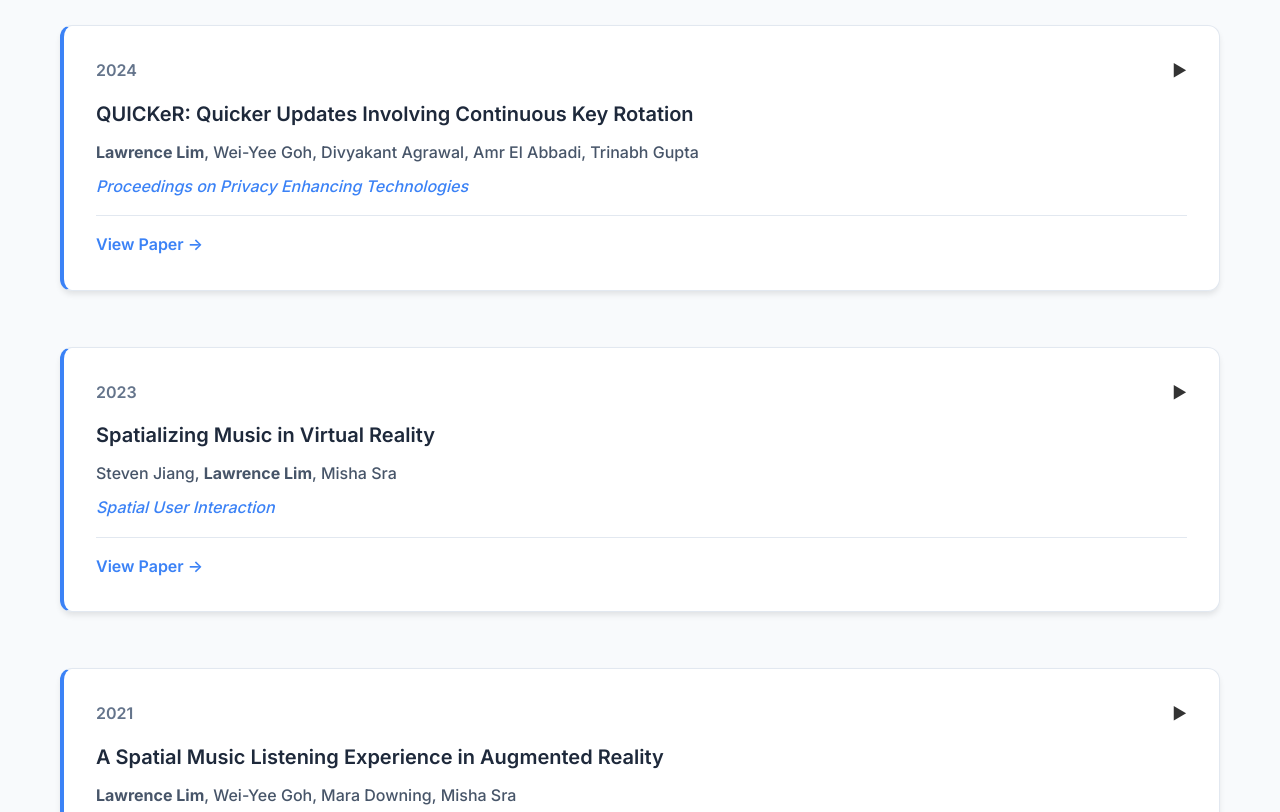
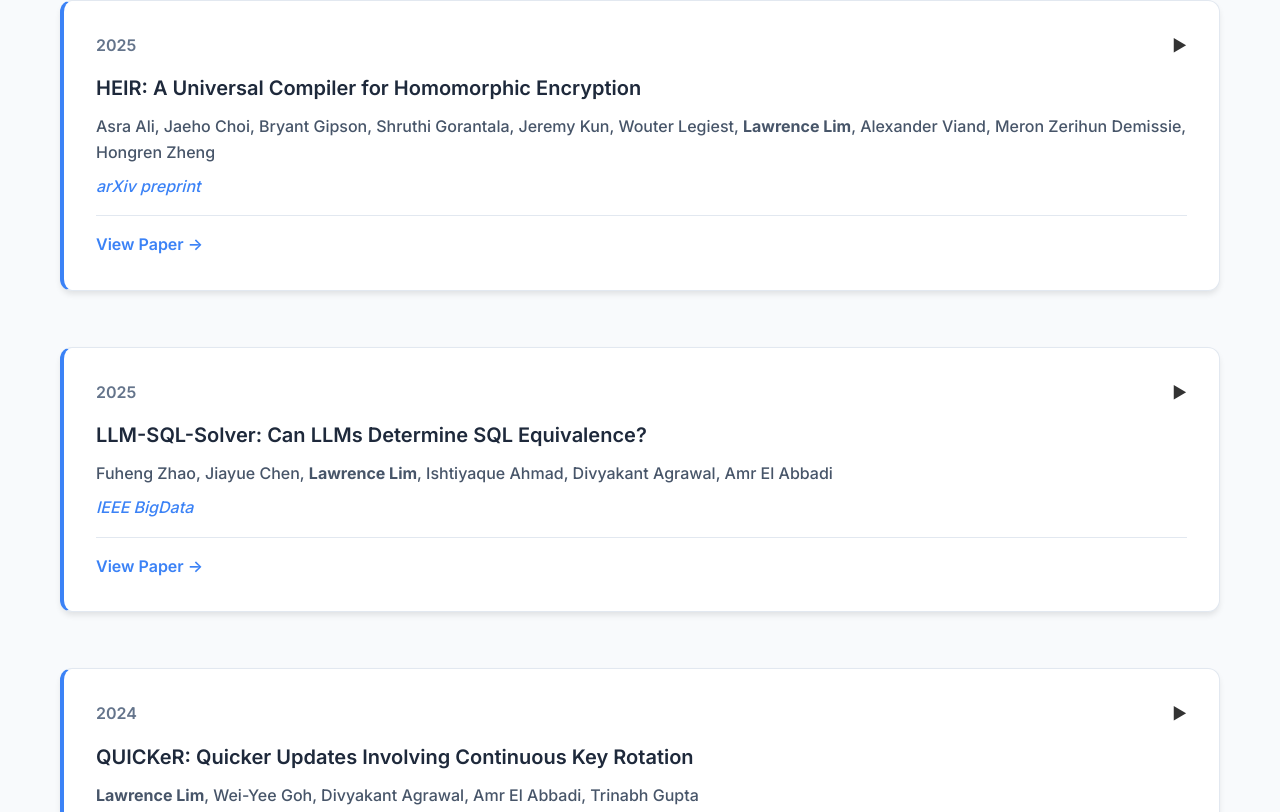
Before and after one commit to lawrencekhlim/lawrencekhlim.github.io, a React (Create React App) app: page / in a window 1280 px wide. Shown: the part 1599-2411 px from the top of the page. Built offline with nearby package versions, Linux system fonts and the light colour scheme.

Commit message:
Added recent publications

```diff
--- a/src/components/Publications.js
+++ b/src/components/Publications.js
@@ -7,6 +7,15 @@ const Publications = () => {
   const animationRef = useScrollAnimation();
 
   const publications = [
+    {
+      id: "hyperion-2025",
+      title: "Hyperion: Private Token Sampling with Homomorphic Encryption",
+      authors: "Lawrence Lim, Jiaming Liu, Vikas Kalagi, Divyakant Agrawal, Amr El Abbadi",
+      venue: "Cryptology ePrint Archive",
+      year: "2025",
+      abstract: "A promising direction for enabling private queries to large language models (LLMs) is with homomorphic encryption (HE). An open problem is performing token sampling under HE. In this paper, we introduce Hyperion, an efficient HE algorithm for inverse transform sampling, enabling private token sampling with 1 comparison depth, O(1) amortized comparisons, and O(log n) rotations. We implement our approach and demonstrate that it samples tokens in 0.14 seconds for 32k tokens (4.4 microseconds per token) on GPU, achieving a 100x latency improvement over prior work.",
+      link: "https://ia.cr/2025/2318"
+    },
     {
       id: "tricycle-2025",
       title: "Tricycle: Private Transformer Inference with Tricyclic Encodings",
@@ -24,6 +33,15 @@ const Publications = () => {
       year: "2025",
       abstract: "This work presents Homomorphic Encryption Intermediate Representation (HEIR), a unified approach to building homomorphic encryption (HE) compilers. HEIR aims to support all mainstream techniques in homomorphic encryption, integrate with all major software libraries and hardware accelerators, and advance the field by providing a platform for research and benchmarking. Built on the MLIR compiler framework, HEIR introduces HE-specific abstraction layers at which existing optimizations and new research ideas may be easily implemented. Although many HE optimization techniques have been proposed, it remains difficult to combine or compare them effectively. HEIR provides a means to effectively explore the space of HE optimizations. HEIR addresses the entire HE stack and includes support for various frontends, including Python. The contribution of this work includes: (1) We introduce HEIR as a framework for building HE compilers. (2) We validate HEIR's design by porting a large fraction of the HE literature to HEIR, and we argue that HEIR can tackle more complicated and diverse programs than prior literature. (3) We provide evidence that HEIR is emerging as the de facto HE compiler for academic research and industry development.",
       link: "https://arxiv.org/abs/2508.11095"
+    },
+    {
+      id: "llm-sql-2025",
+      title: "LLM-SQL-Solver: Can LLMs Determine SQL Equivalence?",
+      authors: "Fuheng Zhao, Jiayue Chen, Lawrence Lim, Ishtiyaque Ahmad, Divyakant Agrawal, Amr El Abbadi",
+      venue: "IEEE BigData",
+      year: "2025",
+      abstract: "Judging the equivalence between two SQL queries is a fundamental problem with many practical applications in data management and SQL generation (i.e., evaluating the quality of generated SQL queries in text-to-SQL task). While the research community has reasoned about SQL equivalence for decades, it poses considerable difficulties and no complete solutions exist. Recently, Large Language Models (LLMs) have shown strong reasoning capability in conversation, question answering and solving mathematics challenges. In this paper, we study if LLMs can be used to determine the equivalence between SQL queries under two notions of SQL equivalence (semantic equivalence and relaxed equivalence). To assist LLMs in generating high quality responses, we present two prompting techniques: Miniature & Mull and Explain & Compare. The former technique is used to evaluate the semantic equivalence in which it asks LLMs to execute a query on a simple database instance and then explore if a counterexample exists by modifying the database. The latter technique is used to evaluate the relaxed equivalence in which it asks LLMs to explain the queries and then compare if they contain significant logical differences. Our experiments demonstrate using our techniques, LLMs is a promising tool to help data engineers in writing semantically equivalent SQL queries, however challenges still persist, and is a better metric for evaluating SQL generation than the popular execution accuracy.",
+      link: "https://doi.org/10.48550/arXiv.2312.10321"
     },
     {
       id: "quicker-2024",
```
